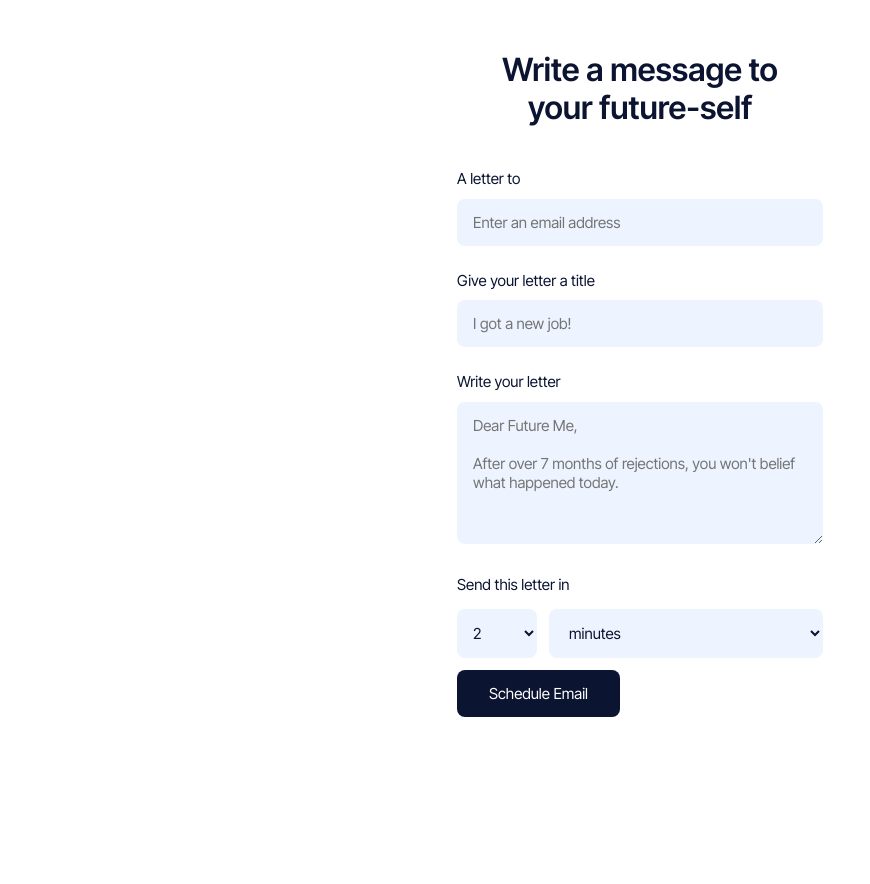
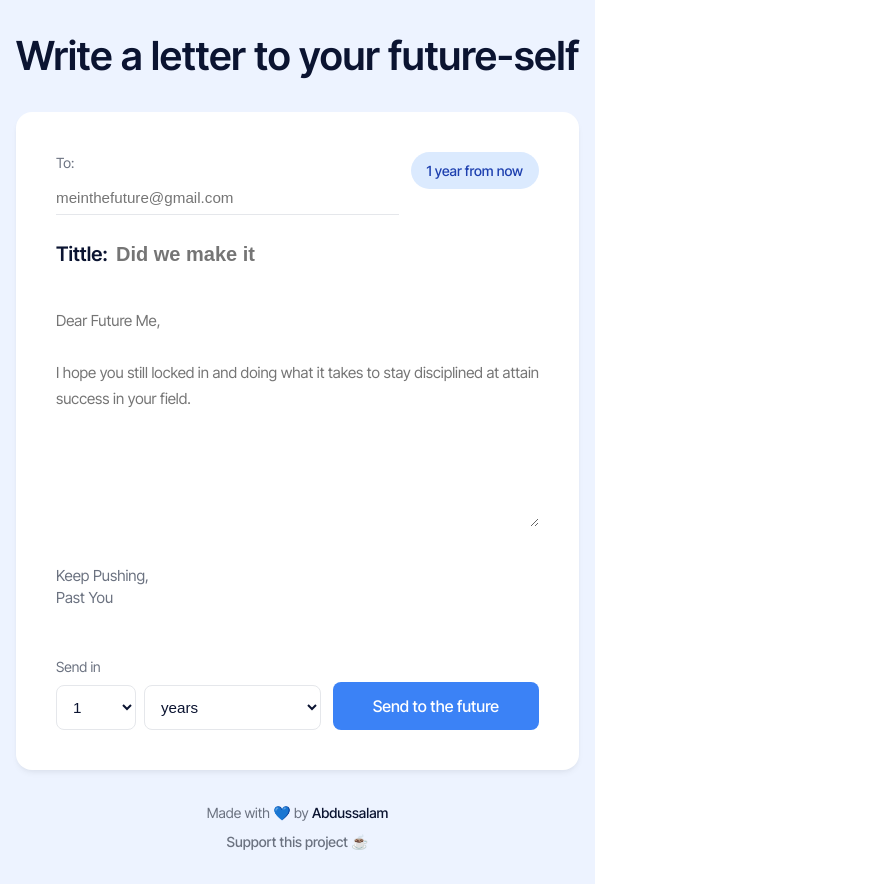
Before and after one commit to Abdussalam-popsy/future-me-email, a React (Vite) app in the folder client/: page / in a window 1280 px wide. Shown: the whole page, without its empty margins (0-870 px from the left). Before the commit the page ends 800 px from the top, so only its background shows below. Built offline with nearby package versions, Linux system fonts and the light colour scheme.

Commit message:
New card-based UI with timeline animation

```diff
--- a/client/src/App.jsx
+++ b/client/src/App.jsx
@@ -5,39 +5,69 @@ function App() {
     to: '',
     subject: '',
     message: '',
-    timeValue: '2',
-    timeUnit: 'minutes',
+    signature: 'Keep Pushing,\nPast You',
+    timeValue: '1',
+    timeUnit: 'years',
   });
 
   const [status, setStatus] = useState(null);
+  const [isSubmitting, setIsSubmitting] = useState(false);
 
   const handleChange = (e) => {
     setForm({ ...form, [e.target.name]: e.target.value });
   };
 
+  const getTimeLabel = () => {
+    const value = parseInt(form.timeValue);
+    const unit = form.timeUnit;
+    return `${value} ${unit === 'years' && value === 1 ? 'year' : unit === 'months' && value === 1 ? 'month' : unit === 'weeks' && value === 1 ? 'week' : unit === 'days' && value === 1 ? 'day' : unit} from now`;
+  };
+
   const handleSubmit = async (e) => {
     e.preventDefault();
-    setStatus('Scheduling...');
+    setIsSubmitting(true);
+    setStatus('sending');
 
-    console.log('Form data being sent:', form);
-
+    // Simulate timeline animation
+    setTimeout(async () => {
       try {
         const res = await fetch(`${import.meta.env.VITE_API_URL}/schedule-email`, {
           method: 'POST',
           headers: { 'Content-Type': 'application/json' },
-        body: JSON.stringify(form),
+          body: JSON.stringify({
+            to: form.to,
+            subject: form.subject,
+            message: `${form.message}\n\n${form.signature}`,
+            timeValue: form.timeValue,
+            timeUnit: form.timeUnit,
+          }),
         });
 
-      const text = await res.text();
-      setStatus(res.ok ? '✓ Email scheduled!' : `✗ Failed: ${text}`);
-
         if (res.ok) {
-        setTimeout(() => setStatus(null), 3000);
+          setStatus('success');
+          // Clear form after 2 seconds
+          setTimeout(() => {
+            setForm({
+              to: '',
+              subject: '',
+              message: '',
+              signature: 'Keep Pushing,\nPast You',
+              timeValue: '1',
+              timeUnit: 'years',
+            });
+            setStatus(null);
+            setIsSubmitting(false);
+          }, 2000);
+        } else {
+          setStatus('error');
+          setIsSubmitting(false);
         }
       } catch (err) {
         console.error(err);
-      setStatus('✗ Error sending request');
+        setStatus('error');
+        setIsSubmitting(false);
       }
+    }, 1000);
   };
 
   return (
@@ -45,14 +75,14 @@ function App() {
       fontFamily: '"Inter Tight", sans-serif',
       minHeight: '100vh',
       display: 'flex',
+      flexDirection: 'column',
       alignItems: 'center',
       justifyContent: 'center',
-      backgroundColor: '#ffffff',
-      padding: '2rem',
-      width: '100%'
+      backgroundColor: '#EDF3FF',
+      padding: '2rem 1rem',
     }}>
       <style>{`
-        @import url('https://fonts.googleapis.com/css2?family=Inter+Tight:wght@400;600&display=swap');
+        @import url('https://fonts.googleapis.com/css2?family=Inter+Tight:wght@400;500;600&display=swap');
 
         * {
           box-sizing: border-box;
@@ -60,144 +90,292 @@ function App() {
           padding: 0;
         }
 
-        body, html {
-          width: 100%;
-          background-color: #ffffff;
-          justify-content: center;
+        @media (prefers-reduced-motion: reduce) {
+          * {
+            animation-duration: 0.01ms !important;
+            animation-iteration-count: 1 !important;
+            transition-duration: 0.01ms !important;
+          }
         }
 
-        input, textarea, select {
-          font-family: 'Inter Tight', sans-serif;
+        .timeline-container {
+          position: fixed;
+          top: 0;
+          left: 0;
+          right: 0;
+          bottom: 0;
+          background: rgba(237, 243, 255, 0.95);
+          display: flex;
+          align-items: center;
+          justify-content: center;
+          z-index: 1000;
+          opacity: 0;
+          pointer-events: none;
+          transition: opacity 200ms cubic-bezier(.25, .46, .45, .94);
+        }
+
+        .timeline-container.active {
+          opacity: 1;
+          pointer-events: all;
+        }
+
+        .timeline {
+          position: relative;
+          width: 400px;
+          max-width: 90%;
+        }
+
+        .timeline-track {
+          height: 4px;
+          background: #D1E0FF;
+          border-radius: 2px;
+          overflow: hidden;
+        }
+
+        .timeline-progress {
+          height: 100%;
+          background: linear-gradient(90deg, #3B82F6, #60A5FA);
+          width: 0%;
+          animation: progress 800ms cubic-bezier(.19, 1, .22, 1) forwards;
+        }
+
+        @keyframes progress {
+          to { width: 100%; }
+        }
+
+        .timeline-icon {
+          position: absolute;
+          top: -20px;
+          left: 0;
+          width: 48px;
+          height: 48px;
+          background: #3B82F6;
+          border-radius: 50%;
+          display: flex;
+          align-items: center;
+          justify-content: center;
+          color: white;
+          font-size: 24px;
+          animation: moveIcon 800ms cubic-bezier(.19, 1, .22, 1) forwards;
+          box-shadow: 0 4px 12px rgba(59, 130, 246, 0.3);
+        }
+
+        @keyframes moveIcon {
+          to { left: calc(100% - 48px); }
+        }
+
+        .success-message {
+          position: absolute;
+          top: 80px;
+          font-size: 1.1rem;
+          font-weight: 500;
+          color: #0B1431;
+          opacity: 0;
+          animation: fadeInSuccess 300ms cubic-bezier(.25, .46, .45, .94) 600ms forwards;
+        }
+
+        @keyframes fadeInSuccess {
+          to { opacity: 1; }
         }
       `}</style>
 
-      <div style={{ width: '100%', maxWidth: '500px' }}>
+      {/* Timeline Animation Overlay */}
+      <div className={`timeline-container ${status === 'sending' ? 'active' : ''}`}>
+        <div className="timeline">
+          <div className="timeline-track">
+            <div className="timeline-progress"></div>
+          </div>
+          <div className="timeline-icon">🚀</div>
+          {status === 'success' && (
+            <div className="success-message">Sent to the future! ✨</div>
+          )}
+        </div>
+      </div>
+
+      <div style={{ width: '100%', maxWidth: '600px' }}>
         <h1 style={{
-          fontSize: '2rem',
+          fontSize: 'clamp(1.75rem, 5vw, 2.5rem)',
           fontWeight: '600',
           color: '#0B1431',
           textAlign: 'center',
-          marginBottom: '0.5rem',
+          marginBottom: '2rem',
           lineHeight: '1.2'
         }}>
-          Write a message to<br />your future-self
+          Write a letter to your future-self
         </h1>
 
-        <div style={{ marginTop: '2.5rem' }}>
-          <div style={{ marginBottom: '1.5rem' }}>
+        <div style={{
+          background: 'white',
+          borderRadius: '16px',
+          padding: 'clamp(1.5rem, 4vw, 2.5rem)',
+          boxShadow: '0 4px 6px -1px rgba(0, 0, 0, 0.05), 0 2px 4px -1px rgba(0, 0, 0, 0.03)',
+        }}>
+          {/* Header with email and time */}
+          <div style={{
+            display: 'flex',
+            justifyContent: 'space-between',
+            alignItems: 'flex-start',
+            marginBottom: '1.5rem',
+            flexWrap: 'wrap',
+            gap: '0.75rem'
+          }}>
+            <div style={{ flex: '1', minWidth: '200px' }}>
               <label style={{
                 display: 'block',
-              fontSize: '0.95rem',
-              color: '#0B1431',
-              marginBottom: '0.5rem',
-              fontWeight: '500'
+                fontSize: '0.875rem',
+                color: '#6B7280',
+                marginBottom: '0.5rem'
               }}>
-              A letter to
+                To:
               </label>
               <input
                 type="email"
                 name="to"
-              placeholder="Enter an email address"
+                placeholder="meinthefuture@gmail.com"
                 value={form.to}
                 onChange={handleChange}
                 required
                 style={{
                   width: '100%',
-                padding: '0.875rem 1rem',
+                  padding: '0.5rem 0',
                   fontSize: '0.95rem',
                   border: 'none',
-                borderRadius: '8px',
-                backgroundColor: '#EDF3FF',
+                  borderBottom: '1px solid #E5E7EB',
                   color: '#0B1431',
-                outline: 'none'
+                  outline: 'none',
+                  background: 'transparent',
+                  transition: 'border-color 200ms ease'
+                }}
+                onFocus={(e) => e.target.style.borderColor = '#3B82F6'}
+                onBlur={(e) => e.target.style.borderColor = '#E5E7EB'}
+              />
+            </div>
+            <div style={{
+              padding: '0.5rem 1rem',
+              background: '#DBEAFE',
+              color: '#1E40AF',
+              borderRadius: '20px',
+              fontSize: '0.875rem',
+              fontWeight: '500',
+              whiteSpace: 'nowrap'
+            }}>
+              {getTimeLabel()}
+            </div>
+          </div>
+
+          {/* Subject */}
+          <div style={{ marginBottom: '1.5rem' }}>
+            <div style={{
+              display: 'flex',
+              alignItems: 'baseline',
+              gap: '0.5rem'
+            }}>
+              <span style={{
+                fontSize: '1.25rem',
+                fontWeight: '600',
+                color: '#0B1431'
+              }}>
+                Tittle:
+              </span>
+              <input
+                type="text"
+                name="subject"
+                placeholder="Did we make it"
+                value={form.subject}
+                onChange={handleChange}
+                required
+                style={{
+                  flex: '1',
+                  padding: '0.25rem 0',
+                  fontSize: '1.25rem',
+                  fontWeight: '600',
+                  border: 'none',
+                  borderBottom: '2px solid transparent',
+                  color: '#0B1431',
+                  outline: 'none',
+                  background: 'transparent',
+                  transition: 'border-color 200ms ease'
+                }}
+                onFocus={(e) => e.target.style.borderColor = '#3B82F6'}
+                onBlur={(e) => e.target.style.borderColor = 'transparent'}
+              />
+            </div>
+          </div>
+
+          {/* Message */}
+          <div style={{ marginBottom: '1.5rem' }}>
+            <textarea
+              name="message"
+              placeholder="Dear Future Me,&#10;&#10;I hope you still locked in and doing what it takes to stay disciplined at attain success in your field."
+              value={form.message}
+              onChange={handleChange}
+              required
+              rows="8"
+              style={{
+                width: '100%',
+                padding: '0.75rem 0',
+                fontSize: '0.95rem',
+                lineHeight: '1.7',
+                border: 'none',
+                color: '#4B5563',
+                outline: 'none',
+                resize: 'vertical',
+                fontFamily: 'inherit',
+                background: 'transparent'
               }}
             />
           </div>
 
-          <div style={{ marginBottom: '1.5rem' }}>
-            <label style={{
-              display: 'block',
-              fontSize: '0.95rem',
-              color: '#0B1431',
-              marginBottom: '0.5rem',
-              fontWeight: '500'
-            }}>
-              Give your letter a title
-            </label>
-            <input
-              type="text"
-              name="subject"
-              placeholder="I got a new job!"
-              value={form.subject}
+          {/* Signature */}
+          <div style={{ marginBottom: '2rem' }}>
+            <textarea
+              name="signature"
+              value={form.signature}
               onChange={handleChange}
-              required
+              rows="2"
               style={{
                 width: '100%',
-                padding: '0.875rem 1rem',
+                padding: '0.5rem 0',
                 fontSize: '0.95rem',
+                lineHeight: '1.5',
                 border: 'none',
-                borderRadius: '8px',
-                backgroundColor: '#EDF3FF',
-                color: '#0B1431',
-                outline: 'none'
+                color: '#6B7280',
+                outline: 'none',
+                resize: 'none',
+                fontFamily: 'inherit',
+                background: 'transparent'
               }}
             />
           </div>
 
-          <div style={{ marginBottom: '1.5rem' }}>
+          {/* Time selector and submit button */}
+          <div style={{
+            display: 'flex',
+            gap: '0.75rem',
+            alignItems: 'flex-end',
+            flexWrap: 'wrap'
+          }}>
+            <div style={{ flex: '1', minWidth: '200px' }}>
               <label style={{
                 display: 'block',
-              fontSize: '0.95rem',
-              color: '#0B1431',
-              marginBottom: '0.5rem',
-              fontWeight: '500'
+                fontSize: '0.875rem',
+                color: '#6B7280',
+                marginBottom: '0.5rem'
               }}>
-              Write your letter
+                Send in
               </label>
-            <textarea
-              name="message"
-              placeholder="Dear Future Me,&#10;&#10;After over 7 months of rejections, you won't belief what happened today."
-              value={form.message}
-              onChange={handleChange}
-              required
-              rows="6"
-              style={{
-                width: '100%',
-                padding: '0.875rem 1rem',
-                fontSize: '0.95rem',
-                border: 'none',
-                borderRadius: '8px',
-                backgroundColor: '#EDF3FF',
-                color: '#0B1431',
-                outline: 'none',
-                resize: 'vertical',
-                fontFamily: 'inherit'
-              }}
-            />
-          </div>
-
-          <div style={{ marginBottom: '2rem' }}>
-            <label style={{
-              display: 'block',
-              fontSize: '0.95rem',
-              color: '#0B1431',
-              marginBottom: '0.75rem',
-              fontWeight: '500'
-            }}>
-              Send this letter in
-            </label>
-            <div style={{ display: 'flex', gap: '0.75rem', flexWrap: 'wrap' }}>
+              <div style={{ display: 'flex', gap: '0.5rem' }}>
                 <select
                   name="timeValue"
                   value={form.timeValue}
                   onChange={handleChange}
                   style={{
                     flex: '0 0 80px',
-                  padding: '0.875rem 0.75rem',
+                    padding: '0.75rem',
                     fontSize: '0.95rem',
-                  border: 'none',
+                    border: '1px solid #E5E7EB',
                     borderRadius: '8px',
-                  backgroundColor: '#EDF3FF',
+                    backgroundColor: 'white',
                     color: '#0B1431',
                     outline: 'none',
                     cursor: 'pointer'
@@ -214,12 +392,11 @@ function App() {
                   onChange={handleChange}
                   style={{
                     flex: '1',
-                  minWidth: '120px',
-                  padding: '0.875rem 1rem',
+                    padding: '0.75rem',
                     fontSize: '0.95rem',
-                  border: 'none',
+                    border: '1px solid #E5E7EB',
                     borderRadius: '8px',
-                  backgroundColor: '#EDF3FF',
+                    backgroundColor: 'white',
                     color: '#0B1431',
                     outline: 'none',
                     cursor: 'pointer'
@@ -231,40 +408,65 @@ function App() {
                   <option value="months">months</option>
                   <option value="years">years</option>
                 </select>
+              </div>
+            </div>
 
             <button
               onClick={handleSubmit}
+              disabled={isSubmitting}
               style={{
                 flex: '0 0 auto',
-                  padding: '0.875rem 2rem',
-                  fontSize: '0.95rem',
+                padding: '0.875rem 2.5rem',
+                fontSize: '1rem',
                 fontWeight: '500',
                 border: 'none',
                 borderRadius: '8px',
-                  backgroundColor: '#0B1431',
+                backgroundColor: isSubmitting ? '#93C5FD' : '#3B82F6',
                 color: '#ffffff',
-                  cursor: 'pointer',
-                  transition: 'opacity 0.2s',
+                cursor: isSubmitting ? 'not-allowed' : 'pointer',
+                transition: 'all 200ms ease',
                 whiteSpace: 'nowrap'
               }}
-                onMouseEnter={(e) => e.target.style.opacity = '0.9'}
-                onMouseLeave={(e) => e.target.style.opacity = '1'}
+              onMouseEnter={(e) => !isSubmitting && (e.target.style.backgroundColor = '#2563EB')}
+              onMouseLeave={(e) => !isSubmitting && (e.target.style.backgroundColor = '#3B82F6')}
             >
-                Schedule Email
+              {isSubmitting ? 'Sending...' : 'Send to the future'}
             </button>
           </div>
         </div>
 
-          {status && (
-            <p style={{
+        {/* Footer */}
+        <div style={{
+          marginTop: '2rem',
           textAlign: 'center',
-              fontSize: '0.95rem',
-              color: status.includes('✓') ? '#22c55e' : '#ef4444',
-              marginTop: '1rem'
+          fontSize: '0.875rem',
+          color: '#6B7280'
         }}>
-              {status}
+          <p style={{ marginBottom: '0.5rem' }}>
+            Made with 💙 by{' '}
+            <a
+              href="https://twitter.com/abdussalampopsy"
+              target="_blank"
+              rel="noopener noreferrer"
+              style={{ color: '#0B1431', textDecoration: 'none', fontWeight: '500' }}
+            >
+              Abdussalam
+            </a>
           </p>
-          )}
+          <a
+            href="https://buymeacoffee.com/abdussalampopsy"
+            target="_blank"
+            rel="noopener noreferrer"
+            style={{
+              color: '#6B7280',
+              textDecoration: 'none',
+              transition: 'color 200ms ease'
+            }}
+            onMouseEnter={(e) => e.target.style.color = '#0B1431'}
+            onMouseLeave={(e) => e.target.style.color = '#6B7280'}
+          >
+            Support this project ☕
+          </a>
         </div>
       </div>
     </div>
```
Also changed, not shown: 1 other file (tests, documents, lock files or other folders). Lines whose indentation alone changed are shown as unchanged.
